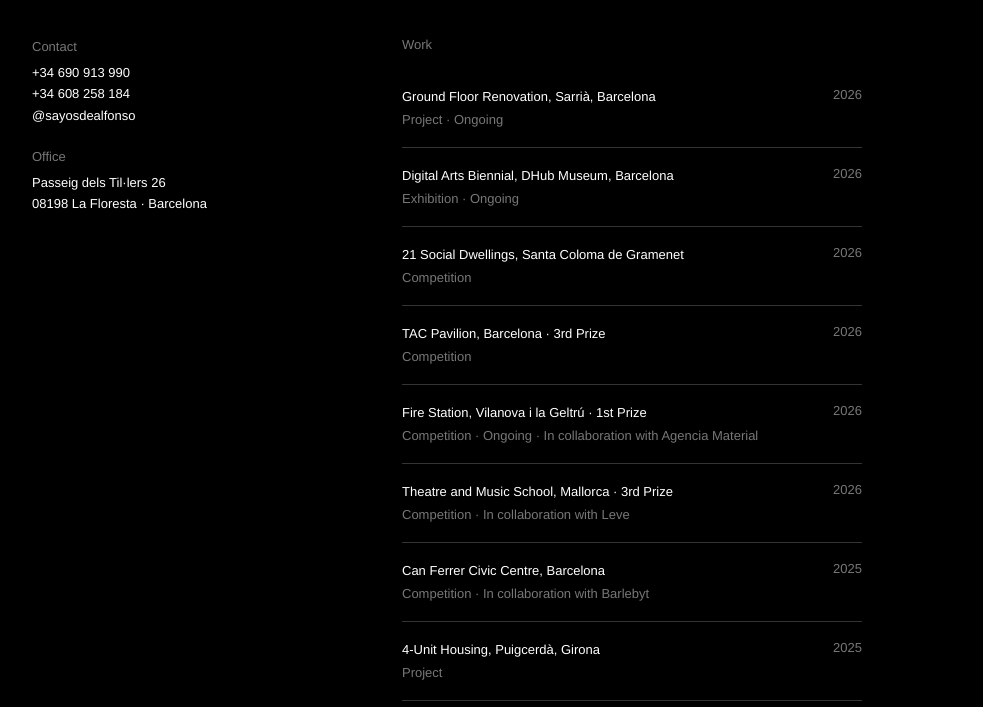
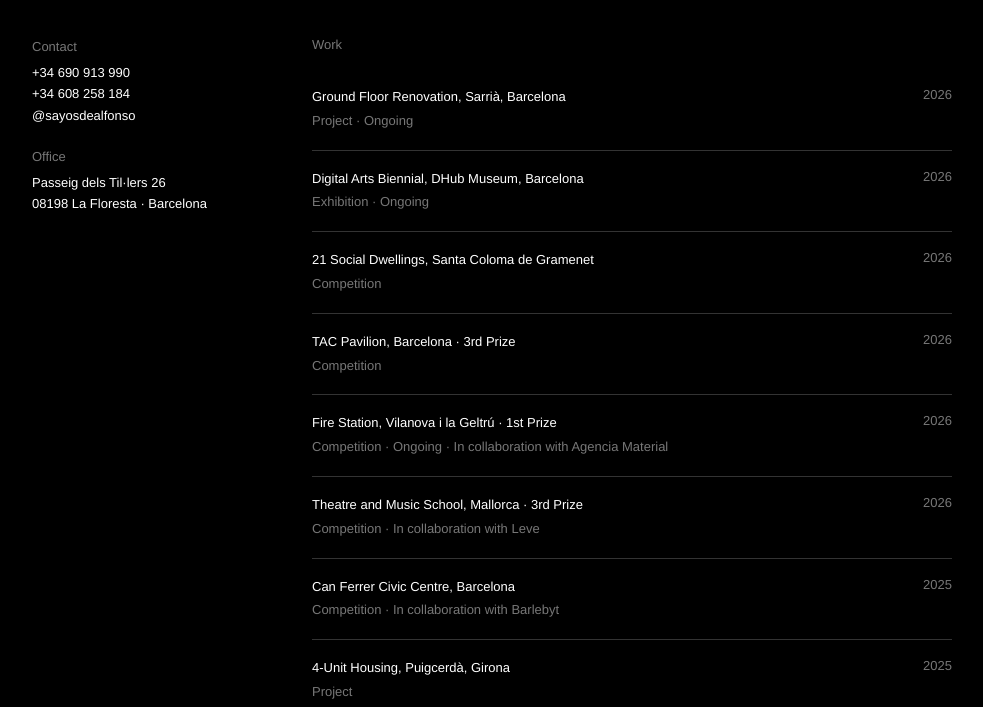
Before and after one commit to eduardtaberner/sayosdealfonso_01, a plain HTML site: page SAYOSDEALFONSO/about/index.html in a window 1280 px wide. Shown: the part 93-800 px from the top of the page, without its empty margins (8-991 px from the left). Drawn offline with Linux system fonts and the light colour scheme.

Commit message:
withmin_projects

```diff
--- a/SAYOSDEALFONSO/about/index.html
+++ b/SAYOSDEALFONSO/about/index.html
@@ -127,7 +127,7 @@
 
     .section-title,
 .project-list {
-  width: min(460px, 55vw);
+  width: min(640px, 55vw);
   position: relative;
   left: calc(-12.5vw);
   margin-left: auto;
@@ -154,7 +154,7 @@
     }
 
     .project-name {
-      line-height: 1.5;
+      line-height: 1.6;
     }
 
     .project-year {
```
